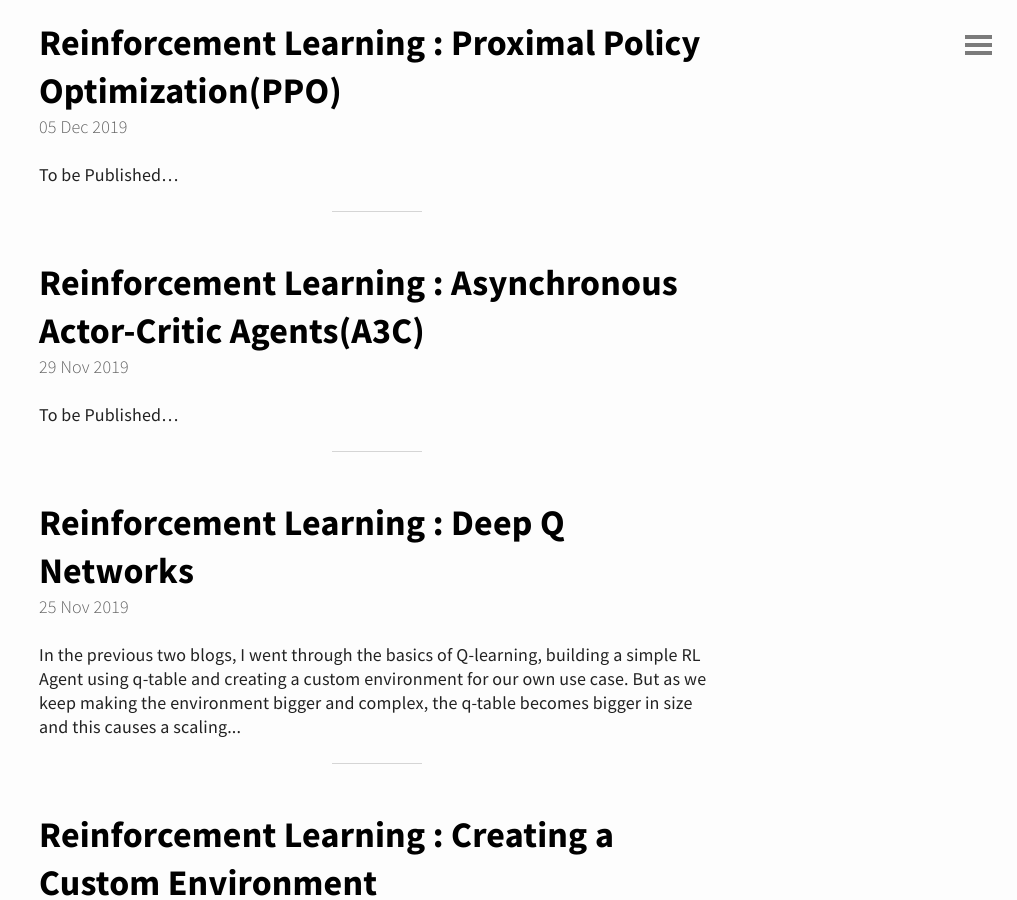
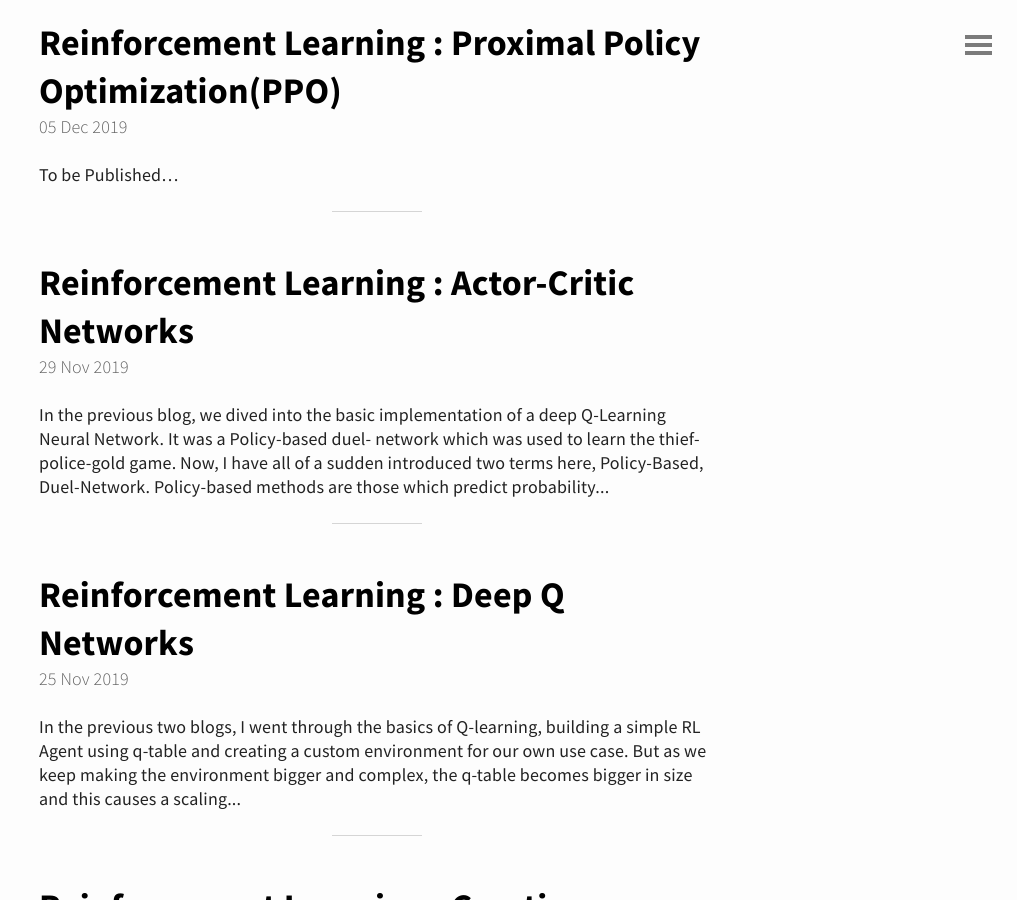
Before and after one commit to spraphul/blog, a Jekyll site: the page built from index.html, in a window 1280 px wide and 900 px high, scrolled down 868 px. Shown: the whole window, without its empty margins (263-1280 px from the left). Built offline with Jekyll 4.4.1, drawn with Linux system fonts in a browser that asks for light colours; the list of posts is cut into pages by our own code.

Commit message:
Update 2019-11-29-RL4.md

```diff
--- a/_posts/2019-11-29-RL4.md
+++ b/_posts/2019-11-29-RL4.md
@@ -1,7 +1,7 @@
 ---
-title : Reinforcement Learning &#58; Asynchronous Actor-Critic Agents(A3C)
+title : Reinforcement Learning &#58; Actor-Critic Networks
 ---
 
-![a3c1](https://sergioskar.github.io/assets/img/posts/ac.jpg)
+In the previous blog, we dived into the basic implementation of a deep Q-Learning Neural Network. It was a Policy-based duel- network which was used to learn the thief-police-gold game. Now, I have all of a sudden introduced two terms here, **Policy-Based, Duel-Network**. Policy-based methods are those which predict probability of the action to take next being in a given state. As, it could be seen that we were using a softmax layer of output-size=**number of possible actions**, it was nothing but the policy-learning mechanism for the network to learn which action to take further depending on the probabilities.
 
-To be Published...
+![a3c1](https://www.mdpi.com/sensors/sensors-19-01547/article_deploy/html/images/sensors-19-01547-g002.png)
```
